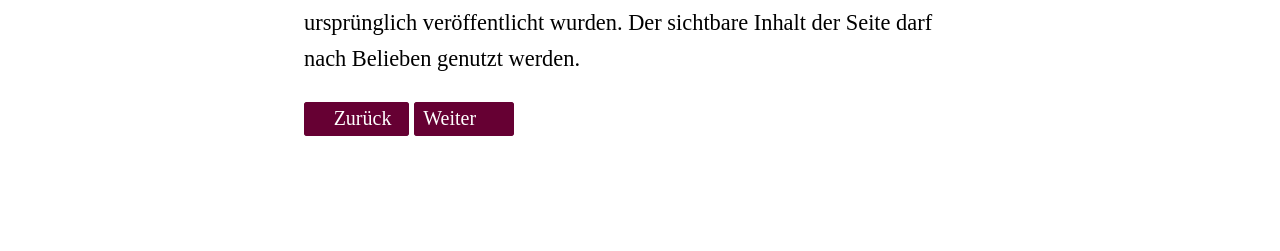
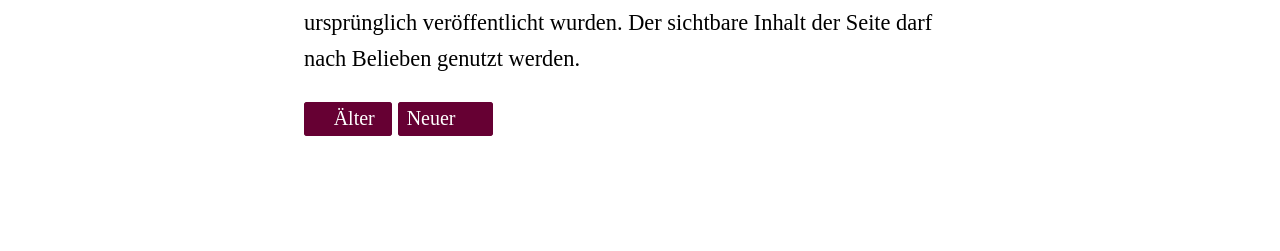
Before and after one commit to gwpachlatko/emwd, a Jekyll site: the page built from _posts/2019-12-31-schummelzettel-webdesign-github.md, in a window 1280 px wide. Shown: the part 1542-1793 px from the top of the page. Built offline with Jekyll 4.4.1, drawn with Linux system fonts in a browser that asks for light colours; some of the changed lines change nothing that is shown.

Commit message:
Update file

```diff
--- a/_includes/prevnext.html
+++ b/_includes/prevnext.html
@@ -29,8 +29,8 @@
 
 {% case s_lang %}
   {% when 'de' %}
-    {% assign prev = "Zurück" %}
-    {% assign next = "Weiter" %}
+    {% assign prev = "Älter" %}
+    {% assign next = "Neuer" %}
   {% when 'fr' %}
     {% assign prev = "Précédent" %}
     {% assign next = "Suivant" %}
```
